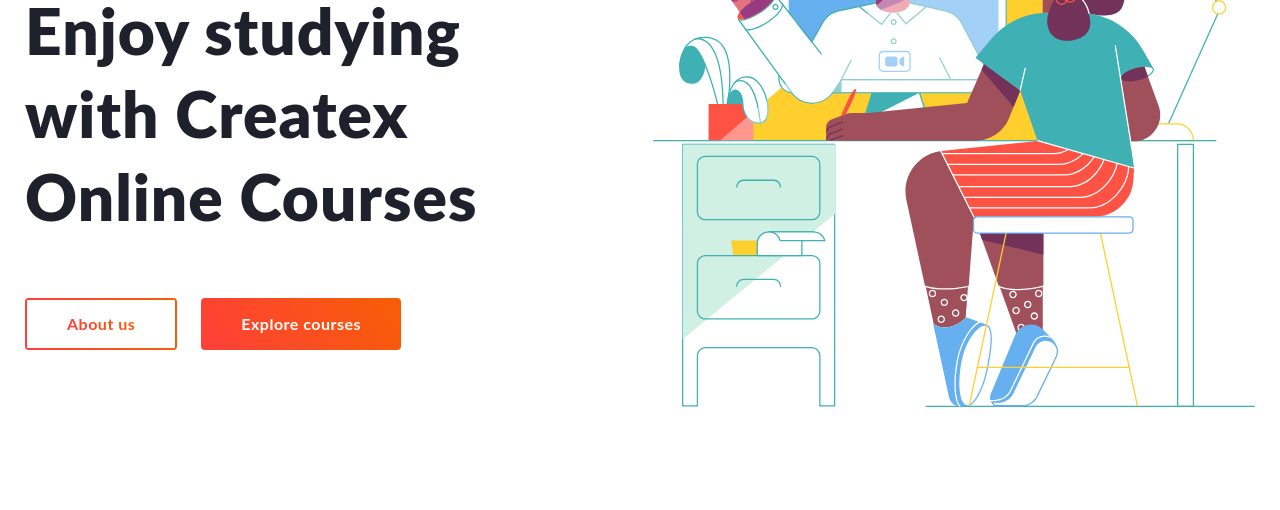
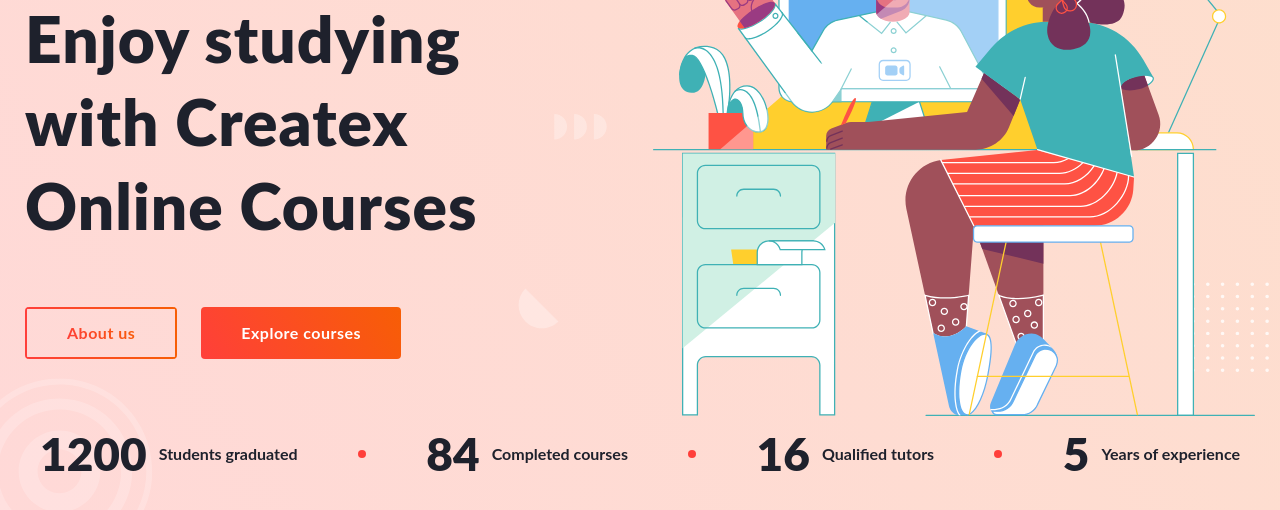
Before and after one commit to qqKostya/createx-proj-front, a plain HTML site: page index.html in a window 1280 px wide. Shown: the part 236-746 px from the top of the page. Drawn offline with nearby package versions, Linux system fonts and the light colour scheme; files whose address does not match are found by name.

Commit message:
layout header main

```diff
--- a/css/style.css
+++ b/css/style.css
@@ -13,6 +13,7 @@ html, body {
   max-width: 1260px;
   padding: 0 15px;
   margin: 0 auto;
+  height: 100%;
 }
 
 .button {
@@ -58,6 +59,10 @@ html, body {
 
 .header {
   font-weight: 700;
+  background: url("../images/decor/shapes-bg.svg") 50% 50% / cover no-repeat, linear-gradient(55.95deg, rgba(255, 64, 58, 0.2) 0%, rgba(247, 94, 5, 0.2) 100%);
+  height: 100vh;
+  display: flex;
+  flex-direction: column;
 }
 
 .header__top {}
@@ -139,14 +144,22 @@ html, body {
 
 /* -------------------------------------------------------- */
 
+.header__body {
+  flex: 1 1 auto;
+}
 
-.header__body-inner {}
+.header__body-inner {
+  display: flex;
+  flex-direction: column;
+  height: 100%;
+}
 
 .header__main {
   display: flex;
   justify-content: space-between;
   align-items: center;
   color: #1E212C;
+  margin: auto 0;
 }
 
 .header__content {
@@ -190,8 +203,30 @@ html, body {
   margin-right: 0;
 }
 
-.button--empty {}
+.header__row {
+  display: flex;
+  justify-content: space-between;
+  align-items: center;
+  color: #1E212C;
+  margin-bottom: 80px;
+}
 
-.header__img {}
+.header__row>span {
+  background: #FF3F3A;
+  width: 8px;
+  height: 8px;
+  border-radius: 50%;
+}
 
-.header__row {}
+.header__row-item {
+  display: flex;
+  align-items: center;
+  margin: 0 15px;
+}
+
+.header__row-item span {
+  font-weight: 900;
+  font-size: 46px;
+  line-height: 130%;
+  margin-right: 12px;
+}
--- a/index.html
+++ b/index.html
@@ -84,18 +84,39 @@
                       About us
                     </span>
                   </a>
-                  <a class="header__content-btn button">Explore courses</a>
+                  <a class="header__content-btn button" href="#">Explore courses</a>
                 </div>
               </div>
               <img class="header__img" src="./images/hero-image.svg" alt="">
             </div>
-            <div class="header__row"></div>
+            <ul class="header__row">
+              <li class="header__row-item">
+                <span>1200</span>
+                Students graduated
+              </li>
+              <span></span>
+              <li class="header__row-item">
+                <span>84</span>
+                Completed courses
+              </li>
+              <span></span>
+              <li class="header__row-item">
+                <span>16</span>
+                Qualified tutors
+              </li>
+              <span></span>
+              <li class="header__row-item">
+                <span>5</span>
+                Years of experience
+              </li>
+            </ul>
           </div>
         </div>
       </div>
     </header>
   </div>
 </body>
+<script src="https://ajax.googleapis.com/ajax/libs/jquery/3.6.1/jquery.min.js"></script>
 <script src="./js/main.js"></script>
 
 </html>
```
